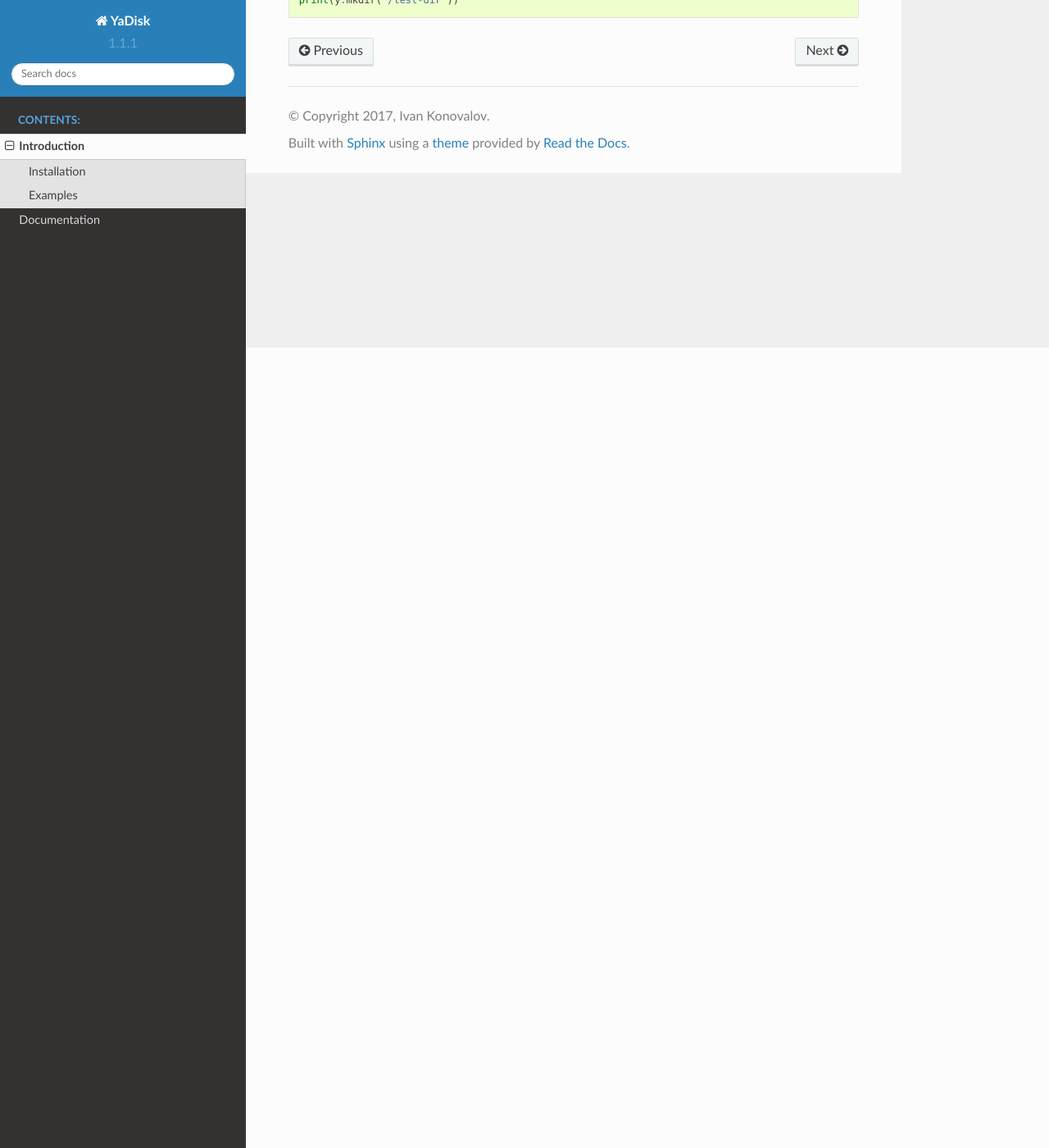
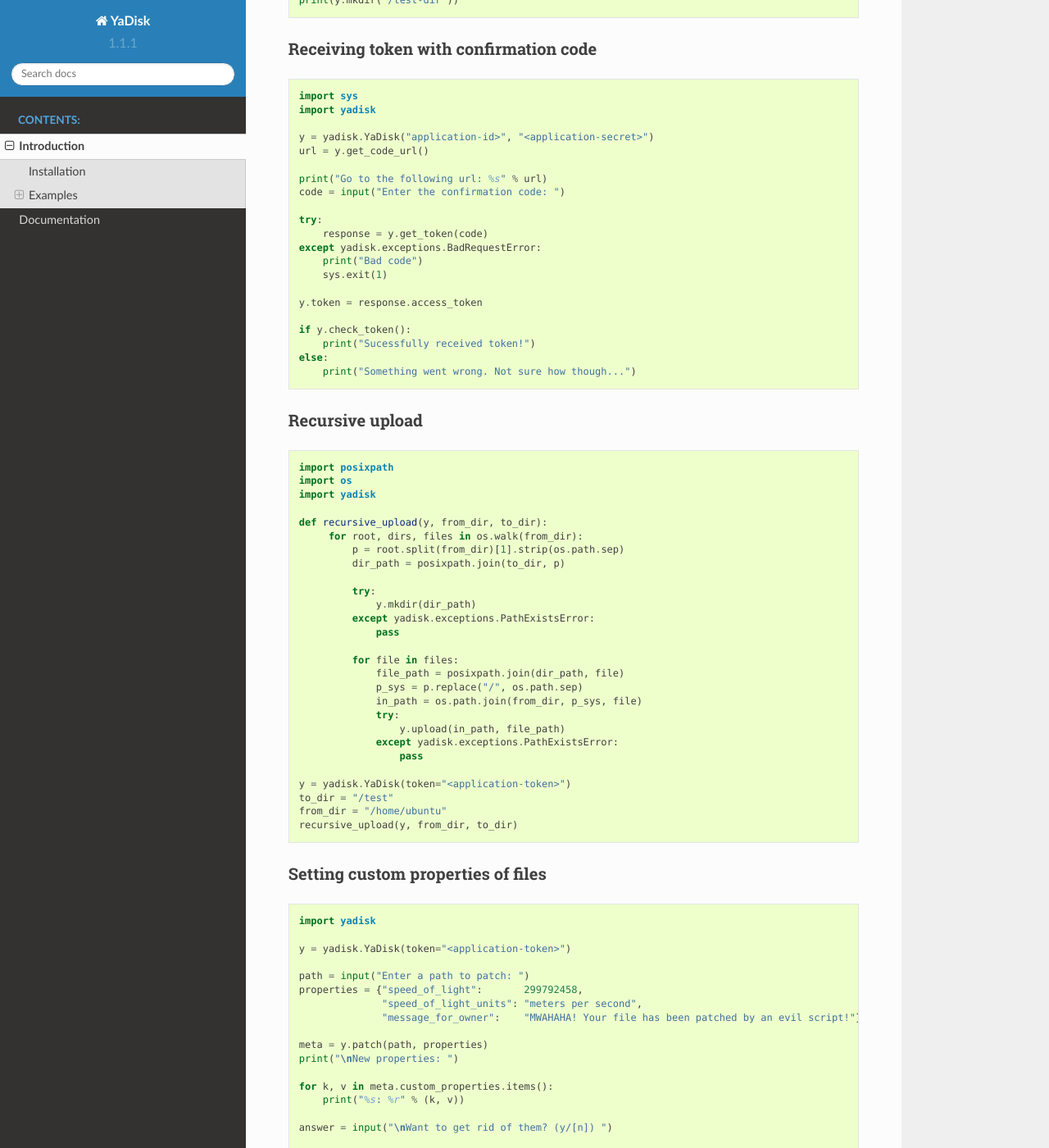
Before and after one commit to ivknv/yadisk, a Sphinx documentation site: the page built from docs/intro.rst, in a window 1280 px wide and 1400 px high, scrolled down 976 px. Shown: the whole window at 82% size. Built offline with Sphinx 7.4.7 and the Read the Docs theme 2.0.0, drawn with Linux system fonts in a browser that asks for light colours; some of the changed text lies outside the part shown.

Commit message:
Add more examples

```diff
--- a/docs/intro.rst
+++ b/docs/intro.rst
@@ -49,3 +49,128 @@ Examples
 
     # Create a new directory at "/test-dir"
     print(y.mkdir("/test-dir"))
+
+Receiving token with confirmation code
+######################################
+
+.. code:: python
+
+    import sys
+    import yadisk
+
+    y = yadisk.YaDisk("application-id>", "<application-secret>")
+    url = y.get_code_url()
+
+    print("Go to the following url: %s" % url)
+    code = input("Enter the confirmation code: ")
+
+    try:
+        response = y.get_token(code)
+    except yadisk.exceptions.BadRequestError:
+	print("Bad code")
+	sys.exit(1)
+
+    y.token = response.access_token
+
+    if y.check_token():
+        print("Sucessfully received token!")
+    else:
+        print("Something went wrong. Not sure how though...")
+
+
+Recursive upload
+################
+
+.. code:: python
+
+    import posixpath
+    import os
+    import yadisk
+
+    def recursive_upload(y, from_dir, to_dir):
+	 for root, dirs, files in os.walk(from_dir):
+	     p = root.split(from_dir)[1].strip(os.path.sep)
+	     dir_path = posixpath.join(to_dir, p)
+
+	     try:
+		 y.mkdir(dir_path)
+	     except yadisk.exceptions.PathExistsError:
+		 pass
+
+	     for file in files:
+		 file_path = posixpath.join(dir_path, file)
+		 p_sys = p.replace("/", os.path.sep)
+		 in_path = os.path.join(from_dir, p_sys, file)
+		 try:
+		     y.upload(in_path, file_path)
+		 except yadisk.exceptions.PathExistsError:
+		     pass
+
+    y = yadisk.YaDisk(token="<application-token>")
+    to_dir = "/test"
+    from_dir = "/home/ubuntu"
+    recursive_upload(y, from_dir, to_dir)
+
+Setting custom properties of files
+##################################
+
+.. code:: python
+
+    import yadisk
+
+    y = yadisk.YaDisk(token="<application-token>")
+
+    path = input("Enter a path to patch: ")
+    properties = {"speed_of_light":       299792458,
+		  "speed_of_light_units": "meters per second",
+		  "message_for_owner":    "MWAHAHA! Your file has been patched by an evil script!"}
+
+    meta = y.patch(path, properties)
+    print("\nNew properties: ")
+
+    for k, v in meta.custom_properties.items():
+	print("%s: %r" % (k, v))
+
+    answer = input("\nWant to get rid of them? (y/[n]) ")
+
+    if answer.lower() in ("y", "yes"):
+	properties = {k: None for k in properties}
+	y.patch(path, properties)
+	print("Everything's back as usual")
+
+Emptying the trash bin
+######################
+
+.. code:: python
+
+    import time
+    import yadisk
+
+    y = yadisk.YaDisk(token="<application-token>")
+
+    answer = input("Are you sure about this? (y/[n]) ")
+
+    if answer.lower() in ("y", "yes"):
+	print("Emptying the trash bin...")
+	operation = y.remove_trash("/")
+	print("It might take a while...")
+
+	if operation is None:
+	    print("Nevermind. The deed is done.")
+	    sys.exit(0)
+
+	while True:
+	    status = y.get_operation_status(operation.href)
+
+	    if status == "in-progress":
+		time.sleep(5)
+		print("Still waiting...")
+	    elif status == "success":
+		print("Success!")
+		break
+	    else:
+		print("Got some weird status: %r" % (status,))
+		print("That's not normal")
+		break
+    else:
+	print("Not going to do anything")
```
Also changed, not shown: 2 other files.
